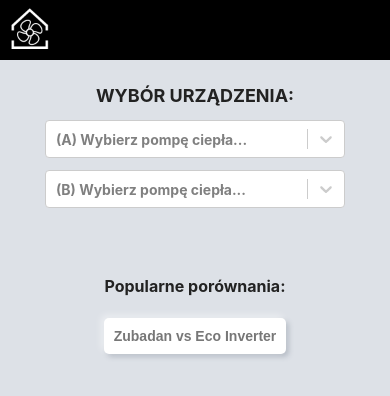
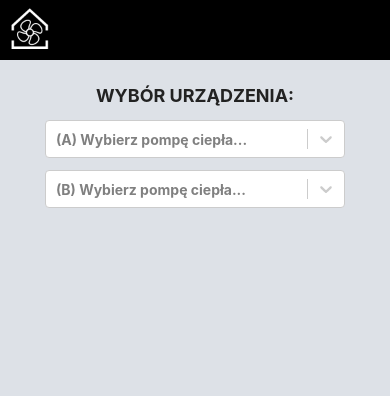
Before and after one commit to DarGrz/HPC, a React (Create React App) app: page / in a window 390 px wide. Shown: the top 396 px of the page. Built offline with nearby package versions, Linux system fonts and the light colour scheme.

Commit message:
Table css styling

```diff
--- a/src/components/PumpTable.js
+++ b/src/components/PumpTable.js
@@ -22,7 +22,7 @@
           )}
         </td>
       </tr>
-      <tr className="tr_header">
+      <tr className={classes.tr_header}>
         <th colSpan="3">
           <h3>Podstawowe informacje</h3>
         </th>
@@ -81,7 +81,7 @@
 
       <tr></tr>
 
-      <tr className="tr_header">
+      <tr className={classes.tr_header}>
         <th colSpan="3">
           <h3>Parametry</h3>
         </th>
@@ -170,7 +170,7 @@
         <td>{props.pump2.coolrange}</td>
       </tr>
 
-      <tr className="tr_header">
+      <tr className={classes.tr_header}>
         <th colSpan="3">
           <h3>Dane montażowe</h3>
         </th>
--- a/src/components/PumpTable.module.css
+++ b/src/components/PumpTable.module.css
@@ -13,12 +13,17 @@
 
 td {
   text-align: center;
+  font-weight: 600;
+}
+th {
+  text-align: left;
 }
 
 .tr_header {
-  font-weight: bold;
+  font-weight: 800;
   background-color: #999;
   color: #fff;
+  text-align: center;
 }
 
 .tr_header th {
--- a/src/components/SelectPumps.css
+++ b/src/components/SelectPumps.css
@@ -44,7 +44,6 @@
 table th {
   padding: 25px 0;
   padding-right: 10px;
-  text-align: left;
 }
 
 .marginb th,
--- a/src/components/SelectPumps.js
+++ b/src/components/SelectPumps.js
@@ -1,7 +1,6 @@
 import Select from "react-select";
 import React, { Fragment, useState } from "react";
 import PumpTable from "./PumpTable";
-import VersusContainer from "./VersusContainer";
 import { Products } from "./data";
 import "./SelectPumps.css";
 
@@ -69,9 +68,6 @@
           {pump && <PumpTable pump={pump} pump2={pump2} />}
         </tbody>
       </table>
-      <div className="versusContainer">
-        <VersusContainer onClick={onVersusSelect} />
-      </div>
     </Fragment>
   );
 }
--- a/src/components/VersusContainer.js
+++ /dev/null
@@ -1,19 +0,0 @@
-import React, { useState } from "react";
-import { VersusButton } from "./ui";
-import classes from "./VersusContainer.module.css";
-function VersusContainer(props) {
-  return (
-    <>
-      <div id="VersusContainer" className={classes.VersusContainer}>
-        <h4>Popularne porównania:</h4>
-        <div className={classes.versusButtons}>
-          <VersusButton onClick={props.onClick}>
-            Zubadan vs Eco Inverter
-          </VersusButton>
-        </div>
-      </div>
-    </>
-  );
-}
-
-export default VersusContainer;
--- a/src/components/VersusContainer.module.css
+++ /dev/null
@@ -1,10 +0,0 @@
-.VersusContainer {
-  display: flex;
-  flex-direction: column;
-  text-align: center;
-  justify-content: space-evenly;
-  align-content: center;
-  flex-wrap: wrap;
-  margin-top: 25px;
-  color: #222;
-}
--- a/src/components/ui/VersusButton.js
+++ /dev/null
@@ -1,12 +0,0 @@
-import React from "react";
-import classes from "./VersusButton.module.css";
-
-const VersusButton = (props) => {
-  return (
-    <button className={classes.versusButton} onClick={props.onClick}>
-      {props.children}{" "}
-    </button>
-  );
-};
-
-export default VersusButton;
--- a/src/components/ui/VersusButton.module.css
+++ /dev/null
@@ -1,19 +0,0 @@
-.versusButton {
-  background-color: #fff;
-  padding: 15px;
-  font-weight: bold;
-  font-size: 18px;
-  border: none;
-  outline: none;
-  cursor: pointer;
-  box-shadow: -3px -3px 7px #ffffff73, 3px 3px 5px rgba(94, 104, 121, 0.288);
-  border-radius: 5px;
-  color: #777;
-}
-
-@media (max-width: 800px) {
-  .versusButton {
-    padding: 10px;
-    font-size: 14px;
-  }
-}
```
Also changed, not shown: src/components/ui/Card.js (added, +11 -0 lines).
